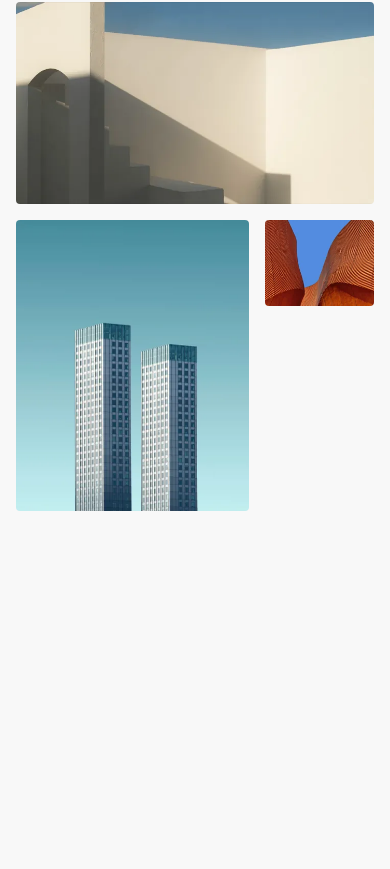
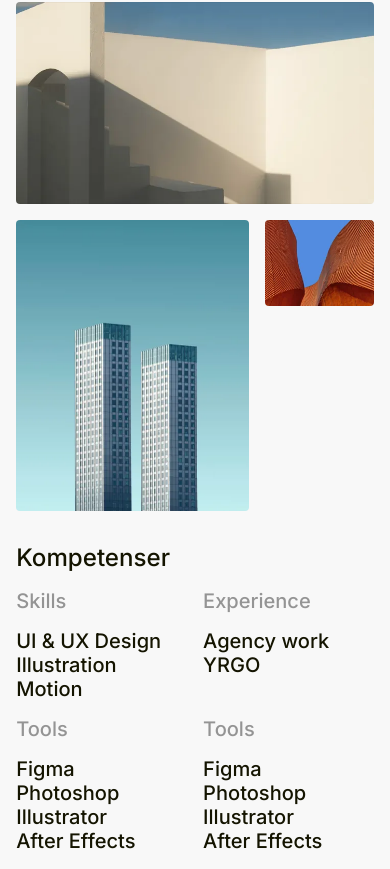
Before and after one commit to jenswaern/ufuk-portfolio, a plain HTML site: page index.html in a window 390 px wide. Shown: the part 628-1497 px from the top of the page. Before the commit the page ends 1155 px from the top, so only its background shows below. Drawn offline with Linux system fonts and the light colour scheme.

Commit message:
Bygg kompetenssektionen
"Kompetenser" med fyra grupper (Skills, Experience, Tools, Tools),
var och en med en grå etikett och en lista. Kolumn 5–8 och 9–12
på desktop, 1–3 och 4–6 under rubriken på mobil.

Co-Authored-By: Claude Opus 5.5 <noreply@anthropic.com>

```diff
--- a/css/components.css
+++ b/css/components.css
@@ -208,3 +208,72 @@
     grid-column: 7 / span 6;
   }
 }
+
+/* ---------- Kompetenser (Figma: "List Section") ---------- */
+
+/*
+  Fyra grupper i två kolumner (a och b) och två rader (1 och 2).
+  Mobil: rubriken överst, grupperna i kolumn 1–3 och 4–6 under.
+  Desktop: rubriken i kolumn 1–4, grupperna i kolumn 5–8 och 9–12.
+*/
+.list-section {
+  align-items: start;
+}
+
+.list-section__title {
+  grid-column: 1 / -1;
+  grid-row: 1;
+}
+
+/* Etikett, 16 px luft, sedan listan */
+.list-section__group {
+  display: flex;
+  flex-direction: column;
+  gap: 16px;
+}
+
+.list-section__group--a1,
+.list-section__group--a2 {
+  grid-column: 1 / span 3;
+}
+
+.list-section__group--b1,
+.list-section__group--b2 {
+  grid-column: 4 / span 3;
+}
+
+.list-section__group--a1,
+.list-section__group--b1 {
+  grid-row: 2;
+}
+
+.list-section__group--a2,
+.list-section__group--b2 {
+  grid-row: 3;
+}
+
+@media (min-width: 48em) {
+  .list-section__title {
+    grid-column: 1 / span 4;
+  }
+
+  .list-section__group--a1,
+  .list-section__group--a2 {
+    grid-column: 5 / span 4;
+  }
+
+  .list-section__group--b1,
+  .list-section__group--b2 {
+    grid-column: 9 / span 4;
+  }
+
+  .list-section__group--a1,
+  .list-section__group--b1 {
+    grid-row: 1;
+  }
+
+  .list-section__group--a2,
+  .list-section__group--b2 {
+    grid-row: 2;
+  }
+}
--- a/index.html
+++ b/index.html
@@ -92,7 +92,47 @@
         />
       </section>
 
-      <!-- Steg 6: Kompetenser -->
+      <section class="list-section grid" aria-labelledby="list-section-title">
+        <h2 class="list-section__title subheading" id="list-section-title" lang="sv">Kompetenser</h2>
+
+        <div class="list-section__group list-section__group--a1 body">
+          <h3 class="list-section__label text-secondary">Skills</h3>
+          <ul>
+            <li>UI &amp; UX Design</li>
+            <li>Illustration</li>
+            <li>Motion</li>
+          </ul>
+        </div>
+
+        <div class="list-section__group list-section__group--b1 body">
+          <h3 class="list-section__label text-secondary">Experience</h3>
+          <ul>
+            <li>Agency work</li>
+            <li>YRGO</li>
+          </ul>
+        </div>
+
+        <div class="list-section__group list-section__group--a2 body">
+          <h3 class="list-section__label text-secondary">Tools</h3>
+          <ul>
+            <li>Figma</li>
+            <li>Photoshop</li>
+            <li>Illustrator</li>
+            <li>After Effects</li>
+          </ul>
+        </div>
+
+        <div class="list-section__group list-section__group--b2 body">
+          <h3 class="list-section__label text-secondary">Tools</h3>
+          <ul>
+            <li>Figma</li>
+            <li>Photoshop</li>
+            <li>Illustrator</li>
+            <li>After Effects</li>
+          </ul>
+        </div>
+      </section>
+
       <!-- Steg 7: Om mig -->
     </main>
 
```
Also changed, not shown: 1 other file.
